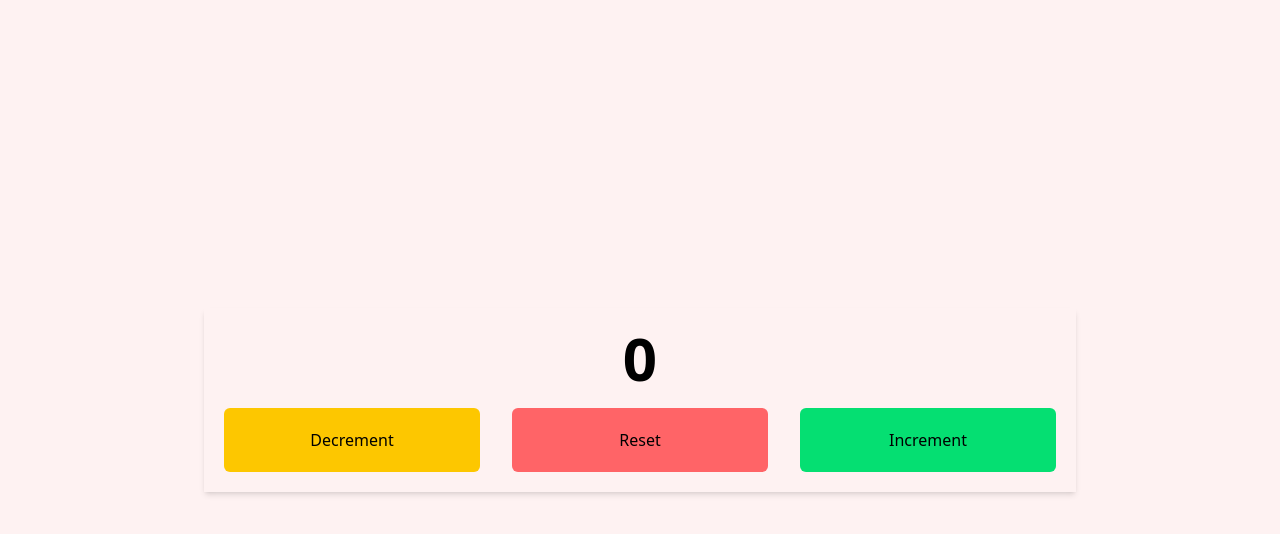
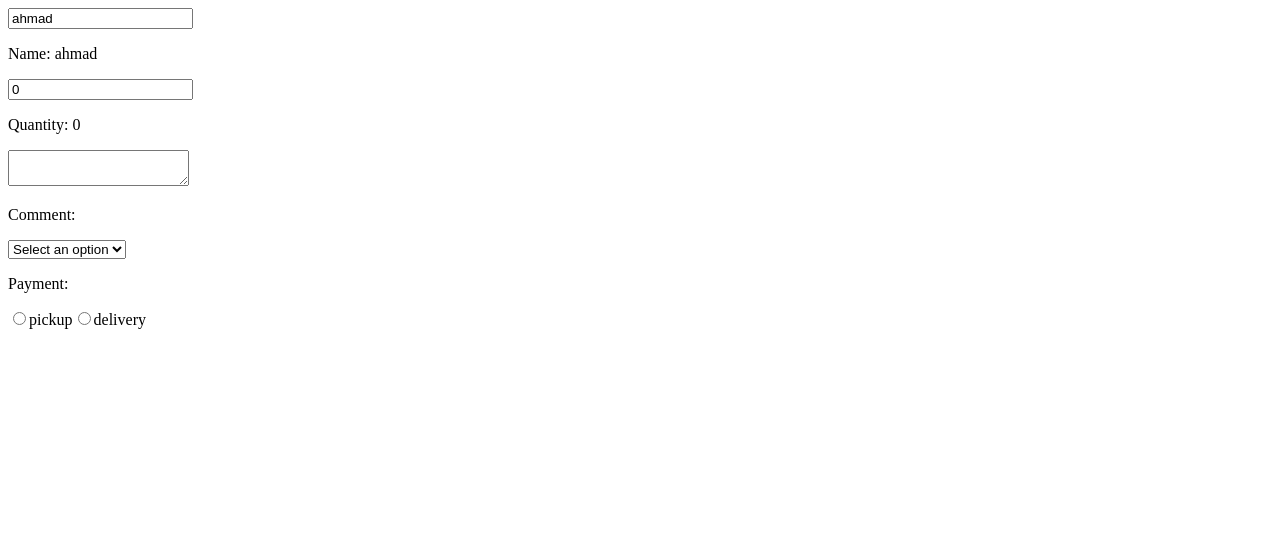
Before and after one commit to ymadz/se-learn, a React (Vite) app in the folder my-react-app/: page / in a window 1280 px wide. Shown: the top 534 px of the page. Built offline with nearby package versions, Linux system fonts and the light colour scheme.

Commit message:
feat: onchange

```diff
--- a/my-react-app/src/App.jsx
+++ b/my-react-app/src/App.jsx
@@ -3,12 +3,13 @@
 import PFP from './PFP.jsx';
 import MyComponent from './MyComponent.jsx';
 import Counter from './Counter.jsx'
+import OnChange from './OnChange.jsx'
 
 function App() {
 
   return(
   <div className="flex flex-col items-center justify-center h-screen bg-red-50">
-    <Counter></Counter>
+    <OnChange></OnChange>
   </div>
 
   );
--- /dev/null
+++ b/my-react-app/src/OnChange.jsx
@@ -0,0 +1,51 @@
+import react, { useState } from "react";
+
+function OnChange() {
+  const [name, setName] = useState("ahmad");
+  const [quantity, setQuantity] = useState(0);
+  const [comment, setComment] = useState("");
+  const [payment, setPayment] = useState("");
+  const [shipping, setShipping] = useState("");
+  function handleNameChange(e) {
+    setName(e.target.value);
+  }
+  function handleQuantityChange(e) {
+    setQuantity(e.target.value);
+  }
+  function handleCommentChange(e) {
+    setComment(e.target.value);
+  }
+  function handlePaymentChange(e) {
+    setPayment(e.target.value);
+  }
+  function handleShippingChange(e) {
+    setShipping(e.target.value);
+  }
+  return (
+    <div>
+      <input type="text" value={name} onChange={handleNameChange} />
+      <p>Name: {name}</p>
+      <input value={quantity} onChange={handleQuantityChange} type="number" />
+      <p>Quantity: {quantity}</p>
+      <textarea value={comment} onChange={handleCommentChange}></textarea>
+      <p>Comment: {comment} </p>
+      <select name="" id="" onChange={handlePaymentChange}>
+        <option value="">Select an option</option>
+        <option value="visa">VISA</option>
+        <option value="mastercard">mastercard</option>
+        <option value="giftcard">giftcard</option>
+      </select>
+      <p>Payment: {payment}</p>
+      <label htmlFor="">
+        <input type="radio" name="" id="" value="Pick Up" checked={shipping === 'Pick Up'} onChange={handlePaymentChange}/>
+        pickup
+      </label>
+      <label htmlFor="">
+        <input type="radio" name="" id="" value = "Delivery" checked={shipping === 'Delivery'} onChange = {handlePaymentChange} />
+        delivery
+      </label>
+    </div>
+  );
+}
+
+export default OnChange;
--- a/my-react-app/src/index.css
+++ b/my-react-app/src/index.css
@@ -1 +1 @@
-@import "tailwindcss";
+/* @import "tailwindcss"; */
```
